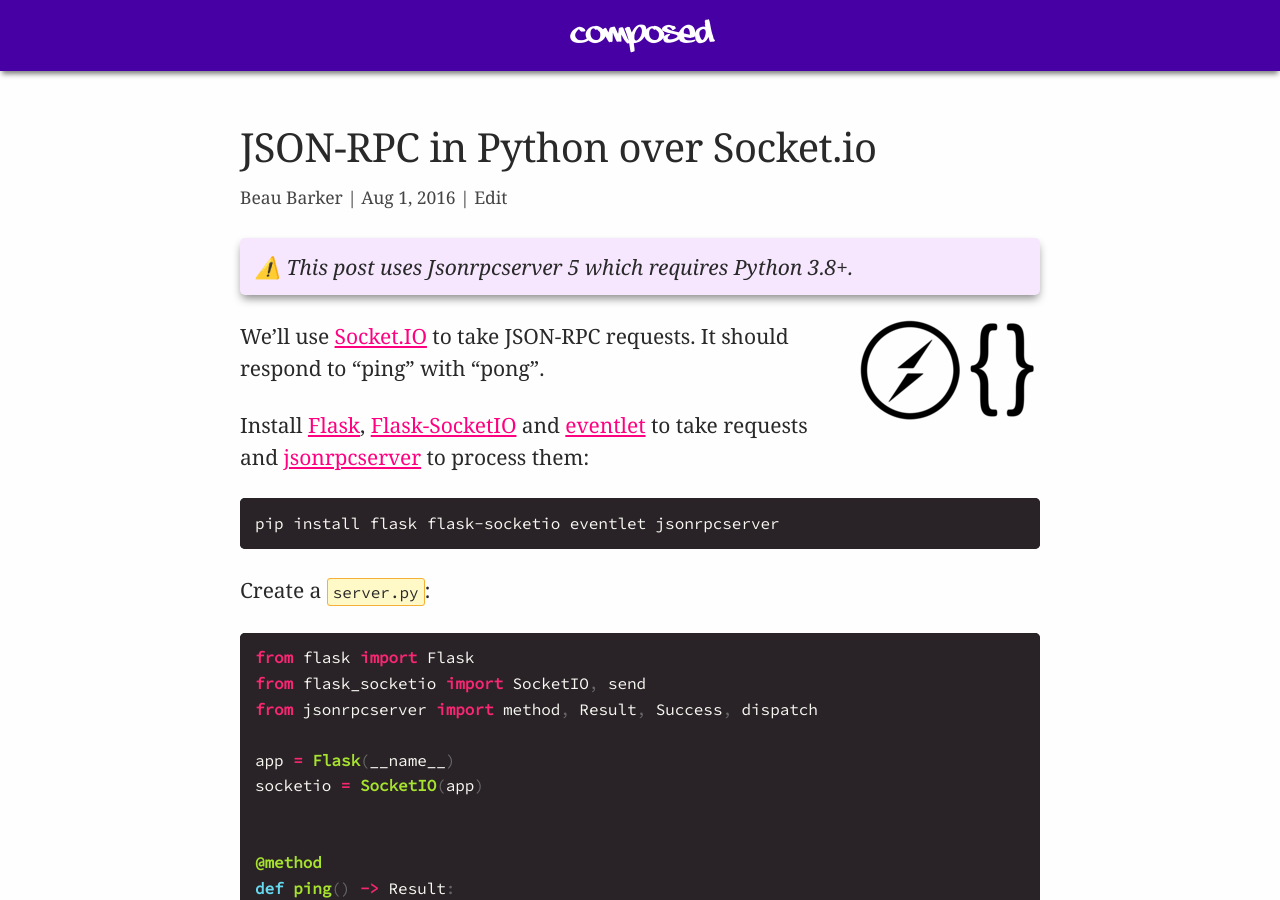
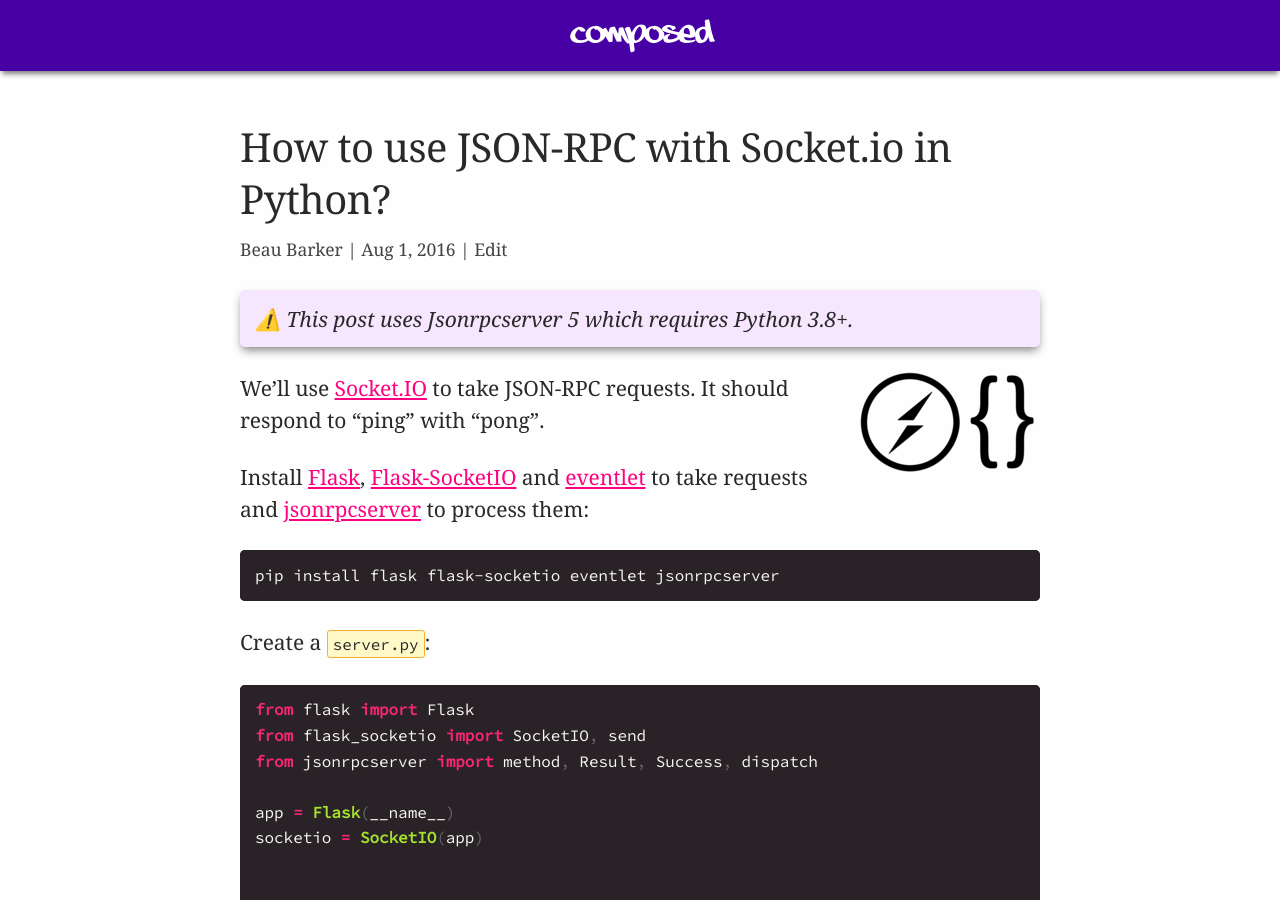
Before and after one commit to explodinglabs/explodinglabs.github.io, a Jekyll site: the page built from docs/_posts/jsonrpc/2016-08-01-socketio.markdown, in a window 1280 px wide and 900 px high. Built offline with Jekyll 4.4.1, drawn with Linux system fonts in a browser that asks for light colours.

Commit message:
Update 2016-08-01-socketio.markdown

```diff
--- a/docs/_posts/jsonrpc/2016-08-01-socketio.markdown
+++ b/docs/_posts/jsonrpc/2016-08-01-socketio.markdown
@@ -1,7 +1,7 @@
 ---
 layout: post
 category: jsonrpc
-title: JSON-RPC in Python over Socket.io
+title: How to use JSON-RPC with Socket.io in Python?
 permalink: /jsonrpc/socketio
 redirect_from: /jsonrpc/flask-socketio
 ---
```
